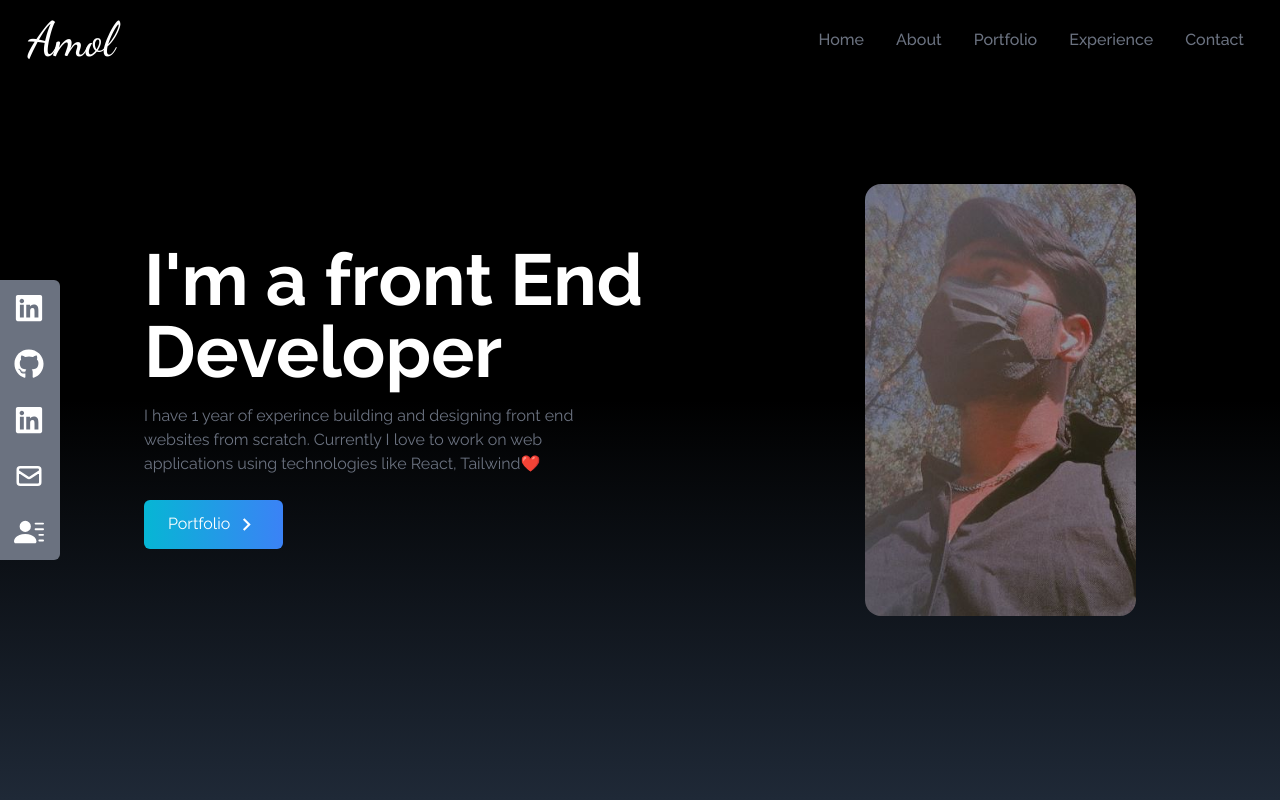
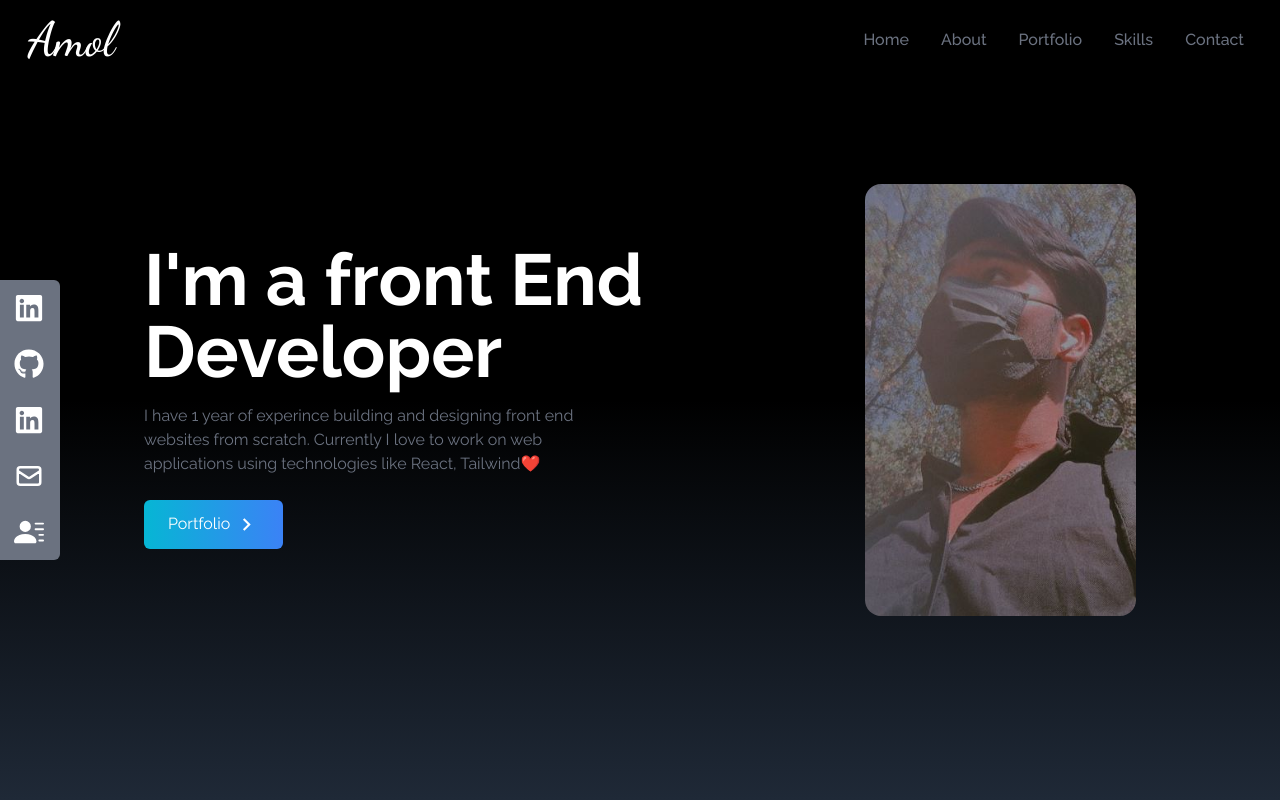
Before and after one commit to AmolShelke2/Portfolio-v3, a React (Create React App) app: page / in a window 1280 px wide. Shown: the top 800 px of the page. Built offline with nearby package versions, Linux system fonts and the light colour scheme.

Commit message:
Adding Experience Slider component

```diff
--- a/package.json
+++ b/package.json
@@ -11,6 +11,7 @@
     "react-icons": "^4.7.1",
     "react-scripts": "5.0.1",
     "react-scroll": "^1.8.9",
+    "react-slick": "^0.29.0",
     "web-vitals": "^2.1.4"
   },
   "scripts": {
--- /dev/null
+++ b/src/components/Experience.js
@@ -0,0 +1,11 @@
+import React from "react";
+
+import Slider from "react-slick";
+import "slick-carousel/slick/slick.css";
+import "slick-carousel/slick/slick-theme.css";
+
+const Experience = () => {
+  return <div>Experience</div>;
+};
+
+export default Experience;
--- a/src/components/NavBar.js
+++ b/src/components/NavBar.js
@@ -24,7 +24,7 @@ const NavBar = () => {
 
     {
       id: 4,
-      link: "Experience",
+      link: "Skills",
     },
 
     {
```
Also changed, not shown: 1 other file (tests, documents, lock files or other folders).
